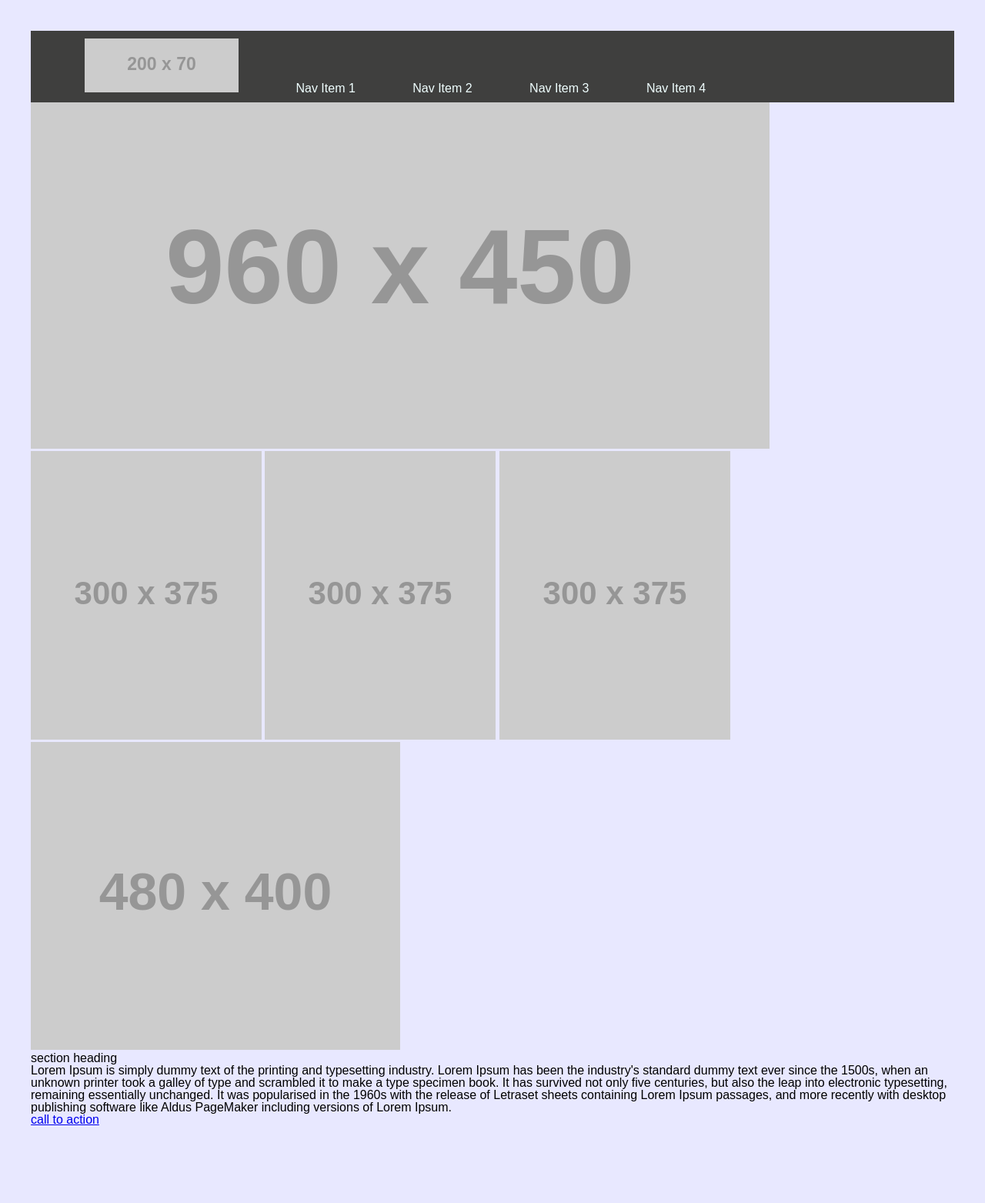
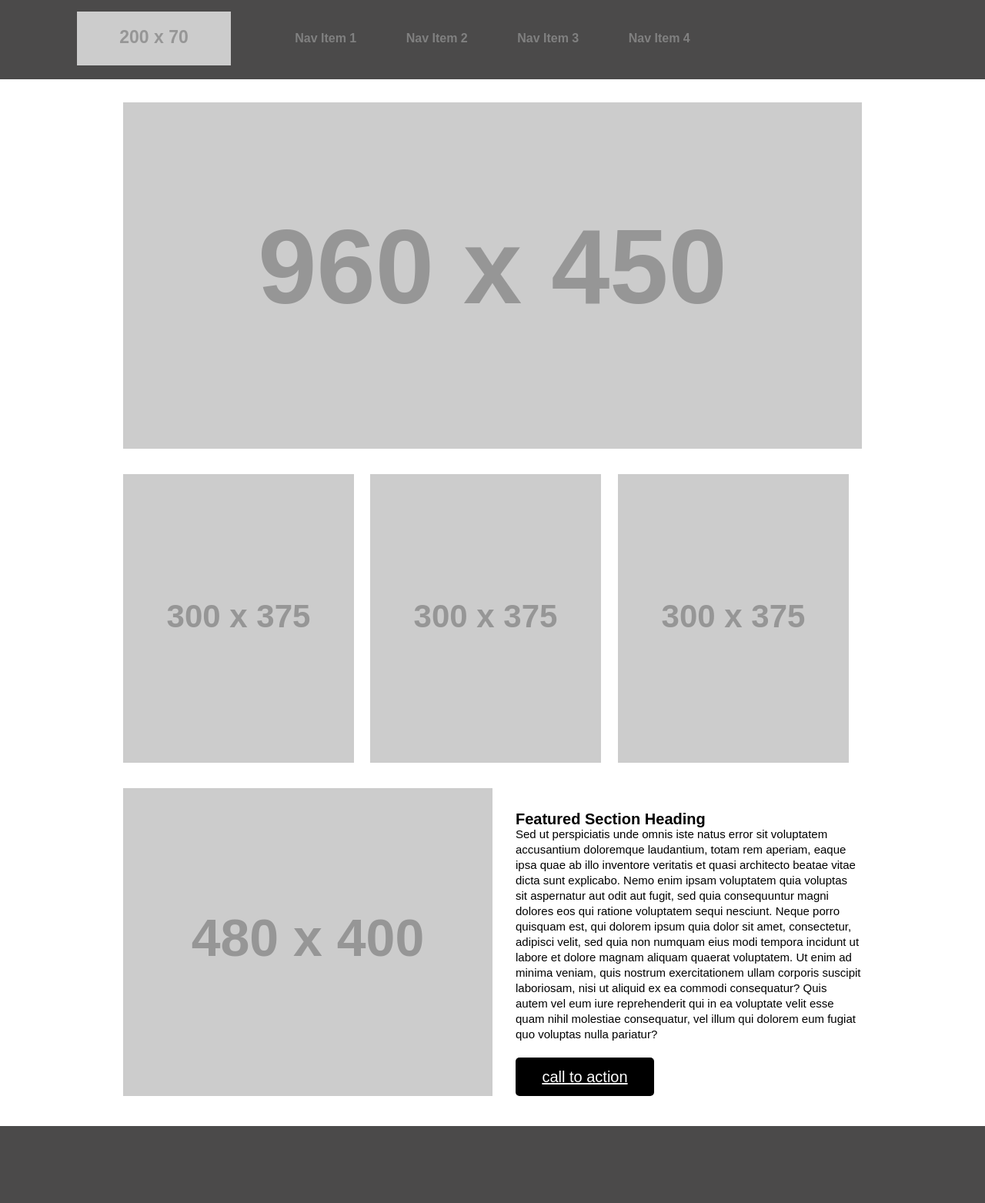
Before and after one commit to saleem-ux/wirefame-exercise, a plain HTML site: page index.html in a window 1280 px wide. Shown: the whole page at 77% size. Before the commit the page ends 1503 px from the top, so only its background shows below. Drawn offline with Linux system fonts and the light colour scheme; placeholder pictures from the web are drawn by us.

Commit message:
wireframe

```diff
--- a/CSS/1.css
+++ /dev/null
@@ -1,80 +0,0 @@
-*{ box-sizing: border-box;
-}
-body {
-    font-family: Arial, Helvetica, sans-serif;
-    padding: 10px;
-    background-color: #e8e8ff;
-    width: 90%;
-    margin: 0 auto;
-}
-header{
-    background-color: #171714;
-    width: 100%;
-    padding: 10px;
-}
-
-main article a{
-
-    text-decoration: none;
-    color: #FFEBF9;
-    background-color: #171714;
-    font-weight: bold;
-    text-align: center;
-    padding: 6px;
-
-
-
-}
-main img{
-    color: #171714;
-    margin: 20px ;
-    padding: 10px;
-}
-#threeimage{
-    text-align: center;
-}
-
-li{
-        display: inline-block;
-        padding:10px;
-        color: azure;
-        text-align: center;
-        margin-left: 50px;
-        margin-top: 15px;
-
-    }
-ul{
-        margin-left: 30px;
-    }
-li a {
-    margin-top: 30px;
-}
-
-header nav{
-    display: inline-block;
-    position: relative;
-
-}
-#lift{
-    float: left;
-    width: 50%;
-}
-#right{
-    float: right;
-    width: 50%;
-
-}
-h4 {
-    font-weight: bold;
-    padding: 10px 0;
-}
-p{
-    text-align: justify;
-    padding: 10px;
-
-}
-footer{
-    background-color: #534F53;
-    clear: both;
-    padding: 20px;
-}
--- a/CSS/style.css
+++ b/CSS/style.css
@@ -1,26 +1,109 @@
-*{
-    box-sizing: border-box;
+body{
+    font-family: Arial, Helvetica, sans-serif;
 }
-body {
-    font-family: Arial, Helvetica, sans-serif;
-    padding: 10px;
-    background-color: #e8e8ff;
-    margin: 30px;
+header {
+    width: 100%;
+    background-color: rgb(75, 74, 74);
 }
-header{
-    background-color: #3f3f3e;
-    width: 100%;
-    padding: 10px;
+header img{
+    margin: 15px;
+    position: relative;
+    margin-left: 100px;
+    top: calc(50%-100px);
+}
+nav{
+    position: absolute;
+    display: block;
+    text-align: center;
+    top: 15px;
+    right: 70px;
+    left: 70px;
+}
+ul{
+    position: relative;
 }
 li{
+    color: rgb(75, 74, 74));
     display: inline;
-    padding:10px;
-    color: azure;
-    margin-left: 50px;
-    margin-top: 15px;
+    font-weight: bolder;
+    color: grey;
+    line-height: 70px;
+    padding: 30px;
+}
+main {
+    width: 960px;
+    height: 1300px;
+    margin: auto;
+    padding: 30px;
+}
+main img{
+    display: block;
+    margin-left: auto;
+    margin-right: auto;
+}
+main div{
+    position: relative;
+    display:block;
+    width: 100%;
+    margin-top: 30px;
+    margin-bottom: 30px;
+    margin-left: auto;
+    margin-right: auto;
+}
+main img{
+    display: inline-block;
+    margin-left: auto;
+    margin-right: auto;
+}
+main>div{
+    position: relative;
+    display:block;
+    width: 100%;
+    margin-top: 30px;
+    margin-bottom: 30px;
+    margin-left: auto;
+    margin-right: auto;
+}
+div img{
+    display: inline-block;
+    padding-inline-end: 17px;
+}
+#section{
+    position:relative;
+    display: block;
+}
+#section img{
+    display: inline;
+    float: none;
+}
+div div{
+    display: block;
+    float: right;
+    height: 400px;
+    width: 450px;
+}
+h3{
+    font-size: 20px;
+    font-weight: bold;
+}
+p{
+    font-size: 15px;
+    line-height: 20px;
+}
+a{
+    display: inline-block;
+    font-size: 20px;
+    margin-top: 20px;
+    width: 150px;
     text-align: center;
-
+    border-radius: 5px;
+    background-color: black;
+    color: white;
+    padding: 15px;
 }
-li a {
-    margin-bottom: 20%;
+footer{
+    position: relative;
+    height: 100px;
+    background-color: rgb(75, 74, 74);
+    bottom: 0px;
 }
--- a/index.html
+++ b/index.html
@@ -3,43 +3,44 @@
 
 <head>
     <meta charset="UTF-8">
-    <meta http-equiv="X-UA-Compatible" content="IE=edge">
     <meta name="viewport" content="width=device-width, initial-scale=1.0">
     <title>Wireframe</title>
-    <link rel="stylesheet" href="CSS/reset.css">
-    <link rel="stylesheet" href="CSS/style.css">
+    <link rel="stylesheet" href="css/reset.css">
+    <link rel="stylesheet" href="css/style.css">
 </head>
 
 <body>
     <header>
+        <img src="https://via.placeholder.com/200x70" alt="logo">
         <nav>
             <ul>
-                <li><img src="https://via.placeholder.com/200x70" alt="logo"></li>
-                <li><a href="#"></a>Nav Item 1</li>
-                <li><a href="#"></a>Nav Item 2</li>
-                <li><a href="#"></a>Nav Item 3</li>
-                <li><a href="#"></a>Nav Item 4</li>
+                <li>Nav Item 1</li>
+                <li>Nav Item 2</li>
+                <li>Nav Item 3</li>
+                <li>Nav Item 4</li>
             </ul>
         </nav>
     </header>
     <main>
-        <img src="https://via.placeholder.com/960x450" alt="size1">
-        <article>
-            <img src="https://via.placeholder.com/300x375" alt="size2">
-            <img src="https://via.placeholder.com/300x375" alt="size2">
-            <img src="https://via.placeholder.com/300x375" alt="size2">
-    </article>
-    <div>
-        <article>
-            <img src="https://via.placeholder.com/480x400" alt="size3">
-            <h4>section heading</h4>
-            <p>
-                Lorem Ipsum is simply dummy text of the printing and typesetting industry. Lorem Ipsum has been the industry's standard dummy text ever since the 1500s, when an unknown printer took a galley of type and scrambled it to make a type specimen book. It has survived not only five centuries, but also the leap into electronic typesetting, remaining essentially unchanged. It was popularised in the 1960s with the release of Letraset sheets containing Lorem Ipsum passages, and more recently with desktop publishing software like Aldus PageMaker including versions of Lorem Ipsum.
-            </p>
+        <img src="https://via.placeholder.com/960x450">
+        <div class="image1">
+            <img src="https://via.placeholder.com/300x375">
+            <img src="https://via.placeholder.com/300x375">
+            <img src="https://via.placeholder.com/300x375">
+        </div>
+        <div id="section">
+            <img src="https://via.placeholder.com/480x400">
+            <div>
+                <h3>Featured Section Heading</h3>
+                <p>
+                    Sed ut perspiciatis unde omnis iste natus error sit voluptatem accusantium doloremque laudantium, totam rem aperiam, eaque ipsa quae ab illo inventore veritatis et quasi architecto beatae vitae dicta sunt explicabo. Nemo enim ipsam voluptatem quia voluptas sit aspernatur aut odit aut fugit, sed quia consequuntur magni dolores eos qui ratione voluptatem sequi nesciunt. Neque porro quisquam est, qui dolorem ipsum quia dolor sit amet, consectetur, adipisci velit, sed quia non numquam eius modi tempora incidunt ut labore et dolore magnam aliquam quaerat voluptatem. Ut enim ad minima veniam, quis nostrum exercitationem ullam corporis suscipit laboriosam, nisi ut aliquid ex ea commodi consequatur? Quis autem vel eum iure reprehenderit qui in ea voluptate velit esse quam nihil molestiae consequatur, vel illum qui dolorem eum fugiat quo voluptas nulla pariatur?
+                </p>
             <a href="#">call to action</a>
+            </div>
+        </div>
+    </main>
+    <footer>
 
-        </article>
-    </div>
-    </main>
+    </footer>
 </body>
 </html>
```
